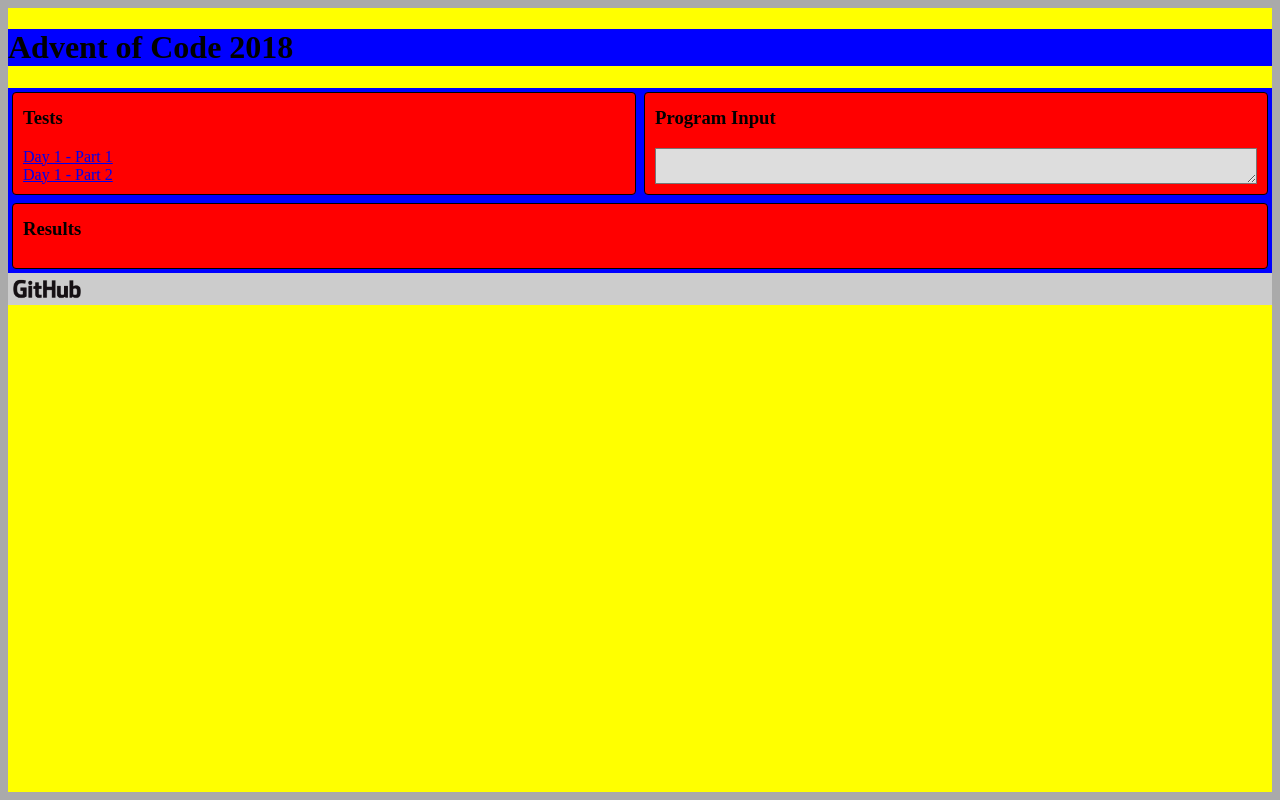
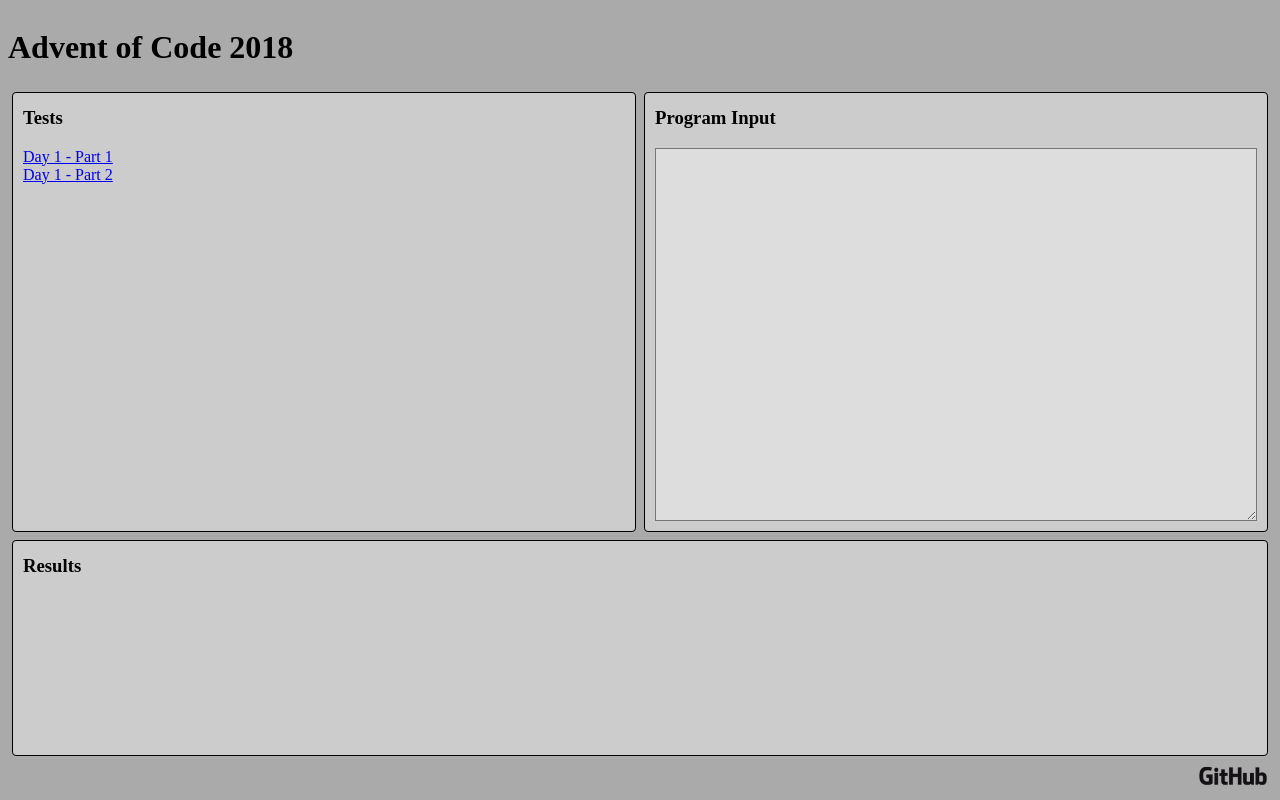
Before and after one commit to thetoast/advent-of-code-2018, a website: page dist/index.html in a window 1280 px wide. Drawn offline with Linux system fonts and the light colour scheme.

Commit message:
some styling cleanup

```diff
--- a/dist/app.js
+++ b/dist/app.js
@@ -1,4 +1,3 @@
-(function(){function r(e,n,t){function o(i,f){if(!n[i]){if(!e[i]){var c="function"==typeof require&&require;if(!f&&c)return c(i,!0);if(u)return u(i,!0);var a=new Error("Cannot find module '"+i+"'");throw a.code="MODULE_NOT_FOUND",a}var p=n[i]={exports:{}};e[i][0].call(p.exports,function(r){var n=e[i][1][r];return o(n||r)},p,p.exports,r,e,n,t)}return n[i].exports}for(var u="function"==typeof require&&require,i=0;i<t.length;i++)o(t[i]);return o}return r})()({1:[function(require,module,exports){
 // Generated by purs bundle 0.12.0
 var PS = {};
 (function(exports) {
@@ -2160,7 +2159,8 @@
   exports["log"] = $foreign.log;
 })(PS["Effect.Console"] = PS["Effect.Console"] || {});
 (function(exports) {
-    "use strict";
+  // Generated by purs version 0.12.0
+  "use strict";
   var Control_Applicative = PS["Control.Applicative"];
   var Control_Bind = PS["Control.Bind"];
   var Data_Foldable = PS["Data.Foldable"];
@@ -2475,4 +2475,3 @@
   exports["main"] = main;
 })(PS["Main"] = PS["Main"] || {});
 PS["Main"].main();
-},{}]},{},[1]);
--- a/dist/index.css
+++ b/dist/index.css
@@ -4,14 +4,19 @@
 
 .row {
     display: flex;
-    background: blue;
+}
+.row.flex1 {
+    flex: 1;
+}
+.row.flex2 {
+    flex:2
 }
 
 .col {
     display: flex;
     flex-direction: column;
-    background: yellow;
     height: 100%;
+    justify-content: space-between;
 }
 
 .panel {
@@ -23,22 +28,26 @@
     flex: 1;
 }
 
-#tests, #input-div, #results-div {
-    background: red;
+.panel h3 {
+    margin-top: 4px;
 }
 
-.panel h3 {
-    margin-top: 4px;
+#input-div {
+    display: flex;
+    flex-direction: column;
 }
 
 #input {
     background: #ddd;
     width: 100%;
+    height: 100%;
 }
 
 .footer {
     max-height: 32px;
     width: 100%;
-    align-self: flex-end;
-    background: #ccc
 }
+
+.footer img {
+    float: right;
+}
--- a/dist/index.html
+++ b/dist/index.html
@@ -8,7 +8,7 @@
     <body>
         <div class="col">
             <h1 class="row">Advent of Code 2018</h1>
-            <div class="row">
+            <div class="row flex2">
                 <div id="tests" class="panel">
                     <h3>Tests</h3>
                 </div>
@@ -19,7 +19,7 @@
                 </div>
             </div>
 
-            <div class="row">
+            <div class="row flex1">
                 <div id="results-div" class="panel">
                     <h3>Results</h3>
                     <div id="results"></div>
@@ -27,7 +27,7 @@
             </div>
 
             <div class="footer">
-                <a href="https://github.com/thetoast/avent-of-code-2018">
+                <a href="https://github.com/thetoast/advent-of-code-2018">
                     <img height="32px" src="img/GitHub_Logo.png">
                 </a>
             </div>
```
